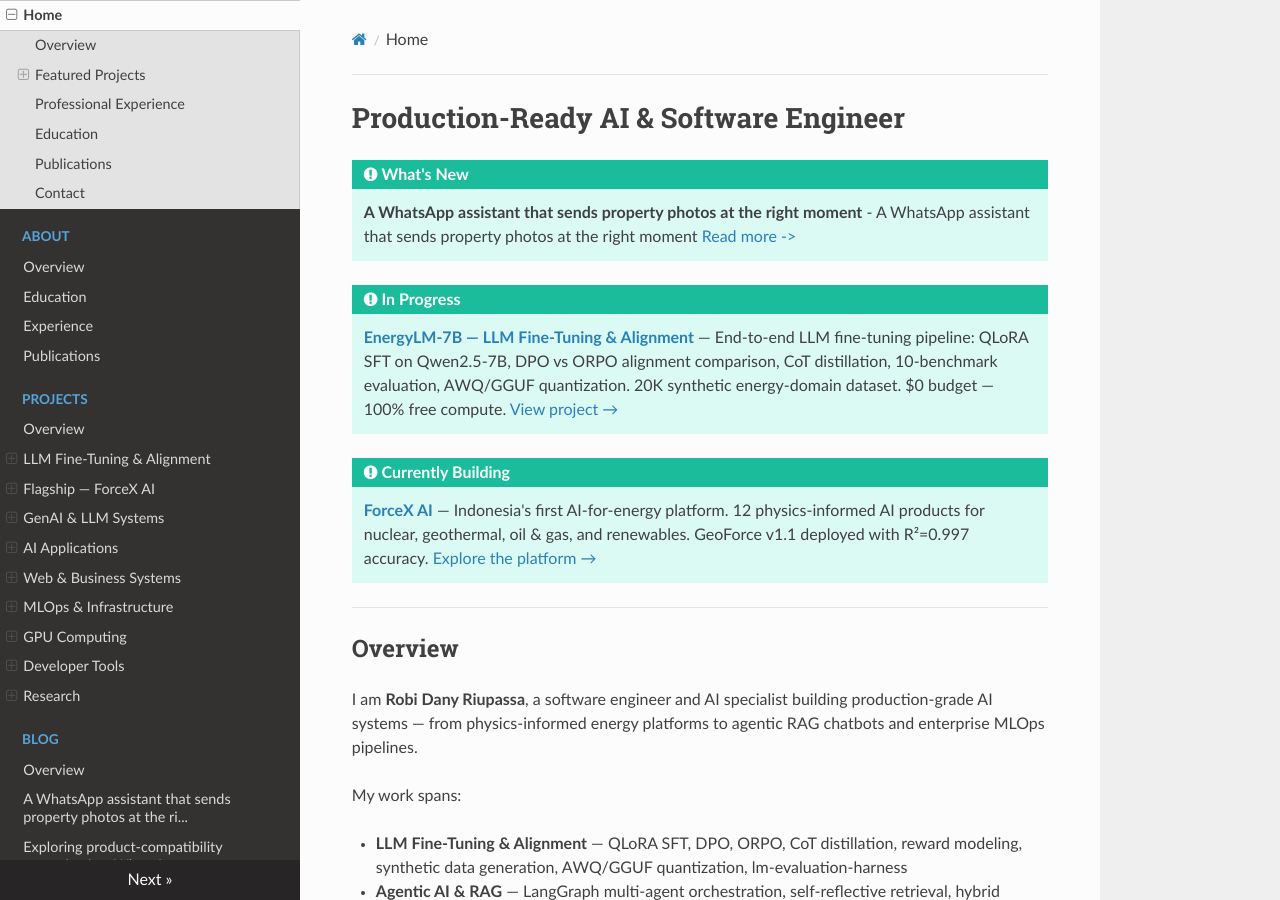
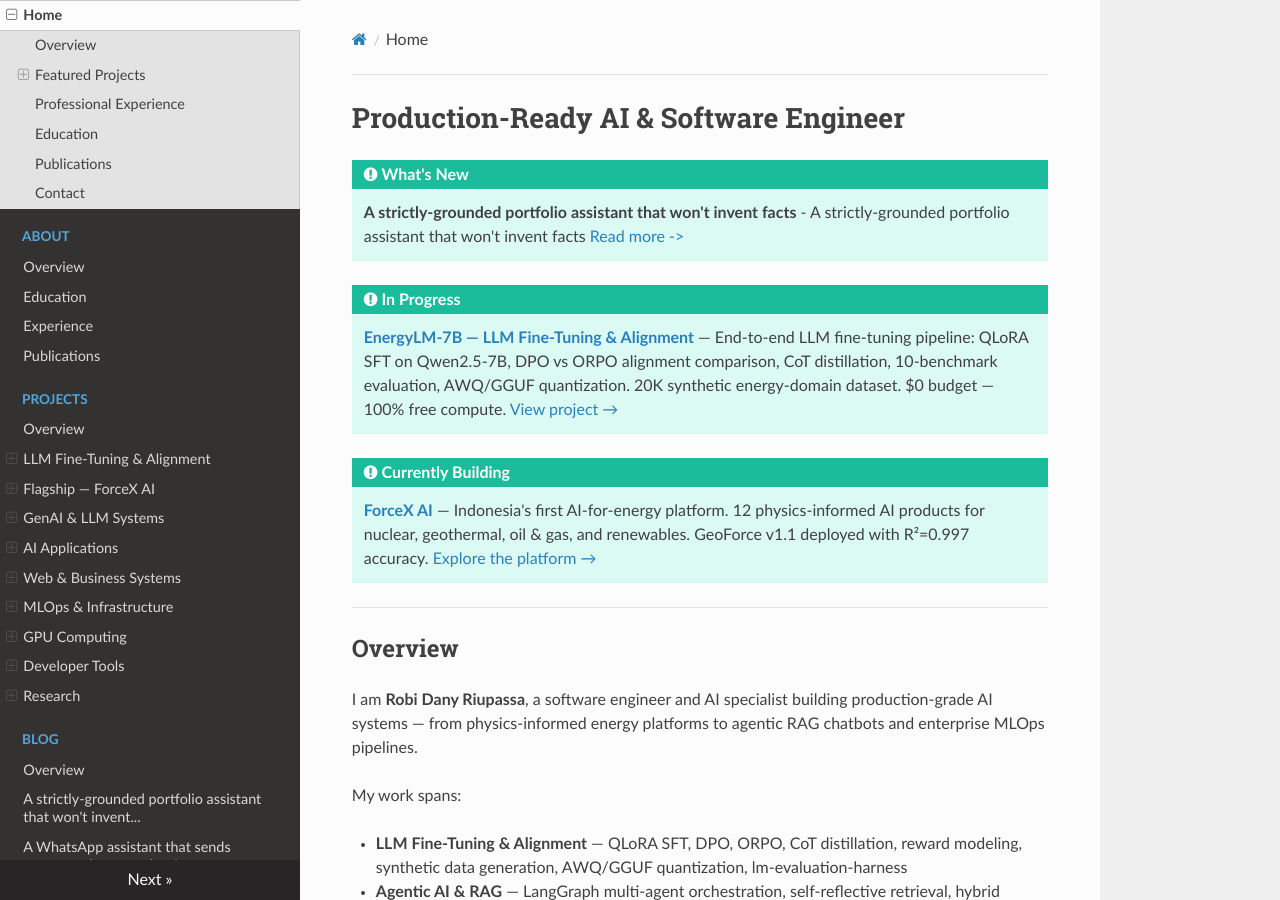
Before and after one commit to robiriu/robiriu.github.io, an MkDocs documentation site: the page built from docs/index.md, in a window 1280 px wide and 900 px high. Built offline with MkDocs 1.6.1, drawn with Linux system fonts in a browser that asks for light colours; nearby versions of some CDN libraries.

Commit message:
feat(blog): add "A strictly-grounded portfolio assistant that won't invent facts"
Co-Authored-By: Porto Agent <porto-agent@automated>

```diff
--- a/docs/index.md
+++ b/docs/index.md
@@ -1,8 +1,9 @@
 # Production-Ready AI & Software Engineer
 
 !!! tip "What's New"
-    **A WhatsApp assistant that sends property photos at the right moment** - A WhatsApp assistant that sends property photos at the right moment
-    [Read more ->](blog/2026-06-22-a-whatsapp-assistant-that-sends-property-photos-at.md)
+    **A strictly-grounded portfolio assistant that won't invent facts** - A strictly-grounded portfolio assistant that won't invent facts
+    [Read more ->](blog/2026-06-22-a-strictly-grounded-portfolio-assistant-that-wont-.md)
+
 
 
 
--- a/mkdocs.yml
+++ b/mkdocs.yml
@@ -58,6 +58,7 @@
           - Recommendation Systems: projects/recommendation-systems-research.md
   - Blog:
       - Overview: blog/index.md
+      - "A strictly-grounded portfolio assistant that won't invent...": blog/2026-06-22-a-strictly-grounded-portfolio-assistant-that-wont-.md
       - "A WhatsApp assistant that sends property photos at the ri...": blog/2026-06-22-a-whatsapp-assistant-that-sends-property-photos-at.md
       - "Exploring product-compatibility reasoning in a WhatsApp c...": blog/2026-06-22-exploring-product-compatibility-reasoning-in-a-wha.md
       - "Exploring an LLM sales assistant that captures and classi...": blog/2026-06-22-exploring-an-llm-sales-assistant-that-captures-and.md
```
Also changed, not shown: docs/blog/2026-06-22-a-strictly-grounded-portfolio-assistant-that-wont-.md (added, +27 -0 lines).
